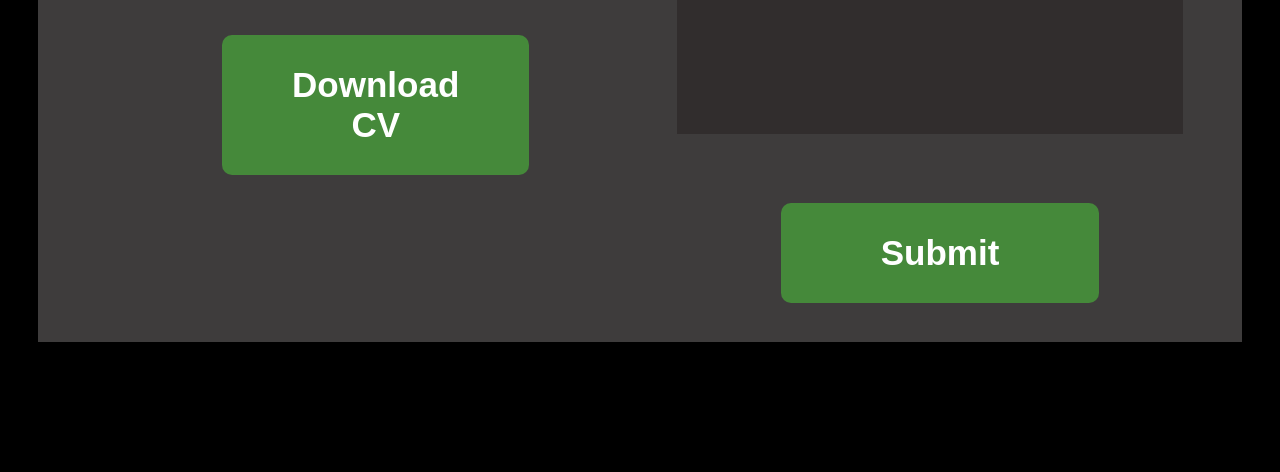
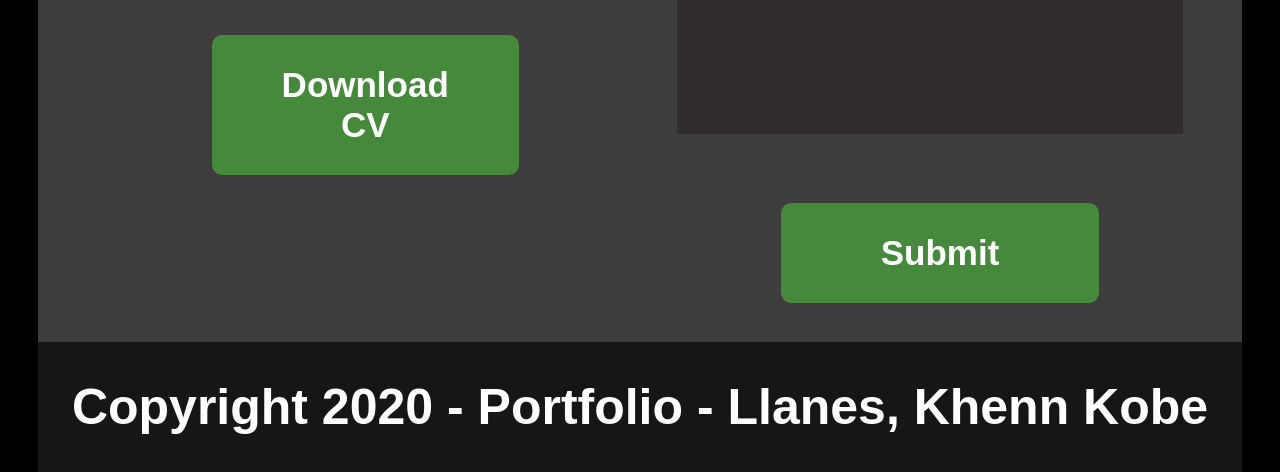
Before and after one commit to kobellanes/llanes-khennkobe_biodata, a plain HTML site: page Portfolio/index.html in a window 1280 px wide. Shown: the part 3000-3472 px from the top of the page. Before the commit the page ends 3342 px from the top, so only its background shows below. Drawn offline with Linux system fonts and the light colour scheme.

Commit message:
Footer Done

```diff
--- a/Portfolio/index.html
+++ b/Portfolio/index.html
@@ -122,6 +122,14 @@
 
             </section>
 
+            <div class="last">
+                <footer>
+                    <h7>
+                        Copyright 2020 - Portfolio - Llanes, Khenn Kobe
+                    </h7>
+                </footer>
+            </div>
+
         </div>
     </div>
 
--- a/Portfolio/style.css
+++ b/Portfolio/style.css
@@ -362,7 +362,7 @@ h6 {
 .button2 {
     width: 100%;
     position: relative;
-    right: 15%;
+    right: 18%;
     padding-right: 60px;
     padding-top: 0px;
     padding-bottom: 0px;
@@ -409,3 +409,21 @@ h6 {
     border-radius: 10px;
     transition: 0.5s ease;
 }
+
+.last {
+    width: 100%;
+    height: 130px;
+    background-color: #171515;
+    justify-content: center;
+    display: flex;
+    flex-direction: column;
+    align-items: center;
+}
+
+h7 {
+    width: 100%;
+    color: white;
+    font-size: 50px;
+    font-family: sans-serif;
+    font-weight: 700;
+}
```
